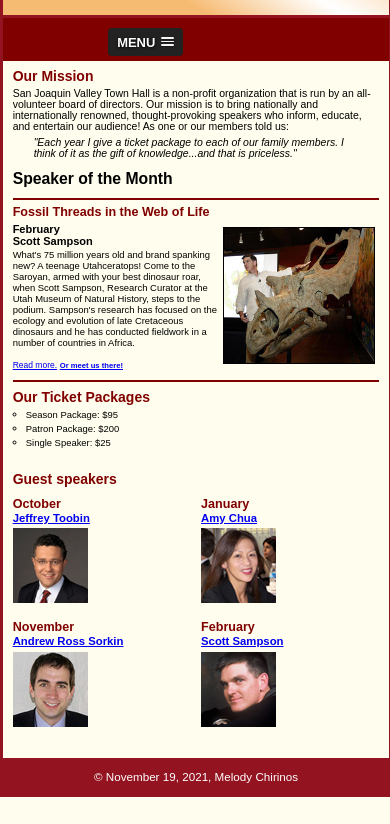
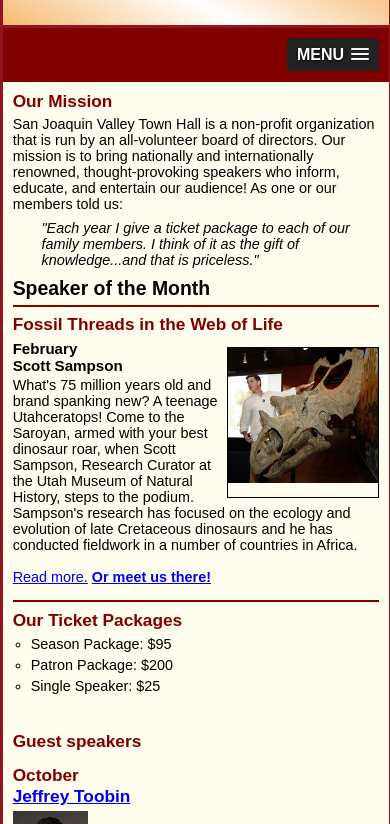
Before and after one commit to melodyc86/A15, a plain HTML site: page index.html in a window 390 px wide. Shown: the part 162-986 px from the top of the page. Before the commit the page ends 959 px from the top, so only its background shows below. Drawn offline with nearby package versions, Linux system fonts and the light colour scheme.

Commit message:
Update main.css

```diff
--- a/styles/main.css
+++ b/styles/main.css
@@ -1,211 +1,221 @@
+/* the styles for the elements */
 * {
 	margin: 0;
 	padding: 0;
+}
+
+html {
+	background-color: #ffffff;
+}
+
+body {
+	font-family: Arial, Helvetica, sans-serif;
+    font-size: 100%;
+	max-width: 960px;
+	width: 99%;
+	margin: 0 auto;
+	border: #931420 solid 3px;
+	background-color: #fffded;
+
+}
+
+section {
+	width: 65.625%;
+	float: right;
+	padding: 0 2.5% 20px 2.5%;
+	background-color: #fffded;
+}
+
+aside {
+	width: 26.875%;
+	float: right;
+	padding: 0 0 20px 2.5%;
+	background-color: #fffded;
+}
+
+/* the styles for the header */
+header {
+	border-bottom: #931420 solid 3px;
+	padding-top: 1.5em;
+	padding-bottom: 2em;
+	background-image: linear-gradient(30deg,#f6bb73,#ffffff,#f6bb73,#ffffff);
+}
+header img {
+	float: left;
+	padding: 0 3.75%;
+}
+
+header h2 {
+	font-size: 175%;
+	color: #800000;
+}
+
+header h3 {
+	font-size: 130%;
+	font-style: italic;
+	color: #111111;
+
+}
+.shadow {
+	color: #800000;
+	text-shadow: 2px 2px 3px;
+}
+
+/* the styles for the navigation */
+#nav_menu ul {
+	list-style-type: none;
+	margin: 0;
+	padding: 0;
+	position: relative;
+}
+
+#nav_menu ul li {
+	float: left;
+	width: 20%;
+}
+
+#nav_menu ul li a {
+	display: block;
+	text-align: center;
+	padding-top: 1em;
+	padding-bottom: 1em;
+	text-decoration: none;
+	background-color: #800000;
+	color: white;
+	font-weight: bold;
+}
+
+#nav_menu a.current {
+	color: yellow;
+}
+
+#nav_menu ul ul {
+	width: 100%;
+	display: none;
+	position: absolute;
+	top: 100%;
+}
+#nav_menu ul ul li {
+	float: none;
+}
+#nav_menu ul li:hover > ul {
+	display: block;
+}
+#nav_menu > ul::after {
+	content: "";
+	clear: both;
+	display: block;
+}
+
+/* the styles for the section */
+section img {
+	clear: left;
+	padding-bottom: 1em;
+}
+
+section h2 {
+	font-size: 130%;
+	color: #800000;
+	padding-top: .5em;
+	padding-bottom: .25em;
+
+}
+
+section p {
+	padding-bottom: .5em;
+}
+
+section blockquote {
+	padding-right: 2em;
+	padding-left: 2em;
+	font-style: italic;
+}
+
+section ul {
+	list-style-type: circle;
+	padding-left: 1.25em;
+	padding-bottom: .25em;
+}
+
+section li {
+	padding-bottom: .35em;
+}
+
+/* the styles for the aside */
+aside h2 {
+	font-size: 130%;
+	padding-top: .5em;
+	padding-bottom: .25em;
+	color: #800000;
+
+}
+aside a:hover {
+	font-style: italic;
+}
+
+aside h3 {
+	font-size: 105%;
+	padding-bottom: .25em;
+}
+
+aside img {
+	padding-bottom: 1em;
+}
+
+h1 {
+	font-size: 150%;
+	padding-top: .5em;
+	padding-bottom: .25em;
+	margin-top: 0;
+	margin-bottom: 0;
+}
+
+/* the styles for the article */
+article {
+	padding-top: .5em;
+	padding-bottom: .5em;
+	border-bottom: solid 2px;
+	border-top: solid 2px;
+	border-color: #800000;
+	background-color: #fffded;
+}
+
+article img {
+	float: right;
+	max-width: 40%;
+	min-width: 150px;
+	margin-top: .5em;
+	margin-bottom: .5em;
+	margin-left: .5em;
+	border: 1px solid black;
+}
+
+article h2 {
+	padding-top: 0;
+}
+
+article h3 {
+	font-size: 105%;
+	padding-bottom: .25em;
+}
+
+/* the styles for the footer */
+footer {
+	background-color: #931420;
+	clear: both;
+}
+footer p {
+	text-align: center;
+	color: #ffffff;
+	padding-top: 1em;
+	padding-bottom: 1em;
 }
 
 #mobile_menu {
 	display: none;
 }
 
-/* the styles for the elements */
-body {
-	font-family: Arial, Helvetica, sans-serif;
-    font-size: 100%;
-    width: 99%;
-    max-width: 960px;
-    margin-top: 0;
-    margin-bottom: 0;
-    margin-left: auto;
-    margin-right: auto;
-    border-style:solid;
-    border-width: 3px;
-    border-color: #931420;
-    background-color: #fffded;
-}
-
-/* the styles for the navigation bar */
-
-#nav_menu, #nav_menu ul {
-    margin: 0;
-    padding: 0;
-    list-style-type: none;
-    position: relative;
-}
-#nav_menu li {
-    width: 20%;
-    min-width: 180px;
-    float: left;
-}
-#nav_menu li a {
-    display: inline-block;
-    width: 100%;
-    text-align: center;
-    padding-top: 1em;
-    padding-bottom: 1em;
-    text-decoration: none;
-    font-weight: bold;
-    color: white;
-    background-color: #800000;
-}
-#nav_menu .current {
-    color: yellow;
-}
-#nav_menu li ul{
-    display: none;
-    top: 100%;
-    visibility: hidden;
-}
-
-#nav_menu li ul li {
-    float: none;
-}
-#nav_menu li:hover > ul, ul li ul:hover {
-    visibility: visible;
-    display: block;
-    position: absolute;
-}
-
-#nav_menu::after {
-    content: "";
-    clear: both;
-    display: block;
-}
-
-/* the styles for the header */
-
-header {
-    border-bottom-style: solid;
-    border-bottom-width: 3px;
-    border-bottom-color: #931420;
-    padding-top: 1.5em;
-    padding-bottom: 2em;
-    background-image:linear-gradient(30deg, #f6bb73 0%, #f6bb73 30%, white 50%, #f6bb73 80%, #f6bb73 100%)
-}
-header img {
-	float: left;
-    padding-left: 3.75%;
-    padding-right: 3.75%;
-}
-
-header h2 {
-    font-size: 170%;
-    color: #800000;
-}
-
-header h3 {
-    font-size: 130%;
-    font-style: italic;
-}
-
-.shadow {
-    text-shadow: 1px 1px #800000;
-}
-
-/* the styles for the section */
-
-section {
-    width: 65.625%;
-    float: right;
-    padding-left: 2.5%;
-    padding-right: 2.5%;
-    padding-bottom: 2.5%;
-}
-section p {
-    padding-bottom: .5em;
-}
-section blockquote {
-    padding-right: 2em;
-    padding-left: 2em;
-    font-style: italic;
-}
-section ul {
-    padding-bottom: .25em;
-    padding-left: 1.25em;
-    list-style-type: circle;
-}
-section li {
-    padding-bottom: .35em;
-}
-section h2, aside h2 {
-    font-size: 130%;
-    color: #800000;
-    padding-top: .5em;
-    padding-bottom: .25em;
-}
-
-/* styles for aside */
-
-aside {
-    width: 26.875%;
-    float: right;
-    padding-left: 2.5%;
-    padding-bottom: 20px;
-    clear: left;
-}
-aside img {
-    padding-bottom: 1em;
-}
-aside h3 {
-    font-size: 105%;
-    padding-bottom: .25em;
-}
-
-/* styles for article */
-
-article h1 {
-    font-size: 150%;
-    padding-bottom: .25em;
-    margin: 0 0 0 0;
-}
-article {
-    padding-top: .5em;
-    padding-bottom: .5em;
-    border-top-width: 2px;
-    border-top-style: solid;
-    border-top-color: #800000;
-    border-bottom-width: 2px;
-    border-bottom-style: solid;
-    border-bottom-color: #800000;
-}
-article img {
-    float: right;
-    border-style: solid;
-    border-width: 1px;
-    border-color: black;
-    margin: .5em .5em .5em .5em;
-    max-width: 40%;
-    min-width: 150px;
-}
-article h2 {
-    padding-top: 0;
-}
-article h3 {
-    font-size: 105%;
-    padding-bottom: .25em;
-}
-/* styles for links */
-
-a:focus {
-    font-style: italic;
-}
-a:hover {
-    font-style: italic;
-}
-
-/* the styles for the footer */
-
-footer {
-    background-color: #931420;
-    clear: both;
-}
-
-footer p {
-    text-align: center;
-    color: white;
-    padding-top: 1em;
-    padding-bottom: 1em;
-}
-
+/*media query for a tablet in portrait view*/
 @media only screen and (max-width: 959px) {
 	section h1 {
 		font-size: 135%;
@@ -215,42 +225,40 @@
 	}
 }
 
+/* media query for a phone in landscape orientation */
 @media only screen and (max-width: 767px) {
 	header img {
 		float: none;
 	}
 	header {
 		text-align: center;
-        align-items: center;
 	}
-    section, aside {
+	section {
 		float: none;
-        width: 95%;
+		width: 95%;                     /* 100 - (2 x 2.5) for padding */
 	}
 	aside {
-        padding-right: 2.5%;
+		float: none;
+		padding-right: 2.5%;           /* 20 / 800 x 100 */
+		width: 95%;                    /* 100 - (2 x 2.5) for padding */
 	}
-    div {
-        -webkit-column-count: 2;
-        -moz-column-count: 2;
-        column-count: 2;
-    }
-}
-
-@media only screen and (max-width: 479px) {
-    * {
-        font-size: 90%;
-    }
-}
-
-@media only screen and (max-width: 767px) {
-    #mobile_menu {
-        display: block;
+	article img {
+		max-width: 30%;
 	}
 	#nav_menu {
 		display: none;
+	}
+	#mobile_menu {
+		display: block;
 	}
 	.slicknav_menu {
 		background-color: #800000 !important;
 	}
 }
+
+/* media query for a phone in portrait orientation */
+@media only screen and (max-width: 479px) {
+	body {
+		font-size: 90%;
+	}
+}
```
Lines whose indentation alone changed are shown as unchanged.
